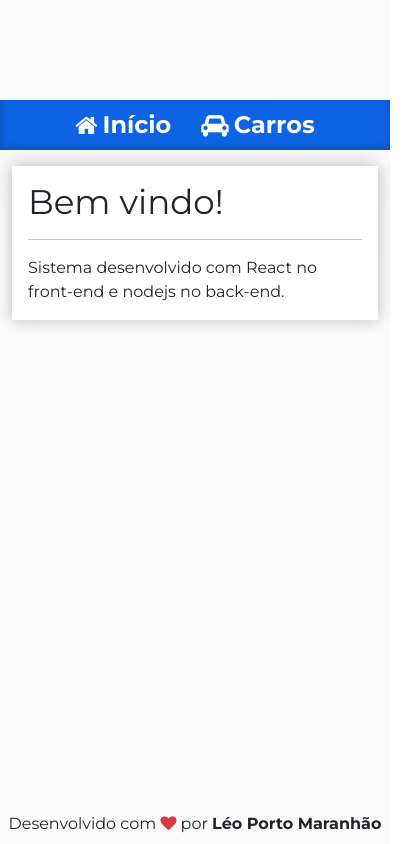
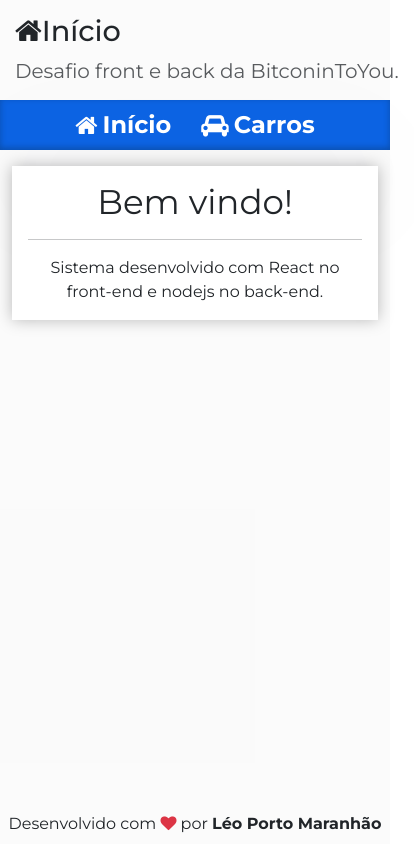
Before and after one commit to LeozinhoPortoM/challenge-front-end, a React (Create React App) app: page / in a window 390 px wide. Shown: the whole page, 414 px wide, since content can reach past the window. Built offline with nearby package versions, Linux system fonts and the light colour scheme.

Commit message:
Adjust in styles

```diff
--- a/src/components/template/Header.css
+++ b/src/components/template/Header.css
@@ -1,11 +1,9 @@
 header.header {
   display: flex;
   justify-content: center;
-  background-color: #fff;
   padding: 0px 15px;
   overflow: hidden;
   white-space: nowrap;
-  box-shadow: var(--shadow);
   margin: 0 auto;
 }
 
--- a/src/components/template/Header.jsx
+++ b/src/components/template/Header.jsx
@@ -3,7 +3,7 @@ import './Header.css'
 import React from 'react'
 
 export default props =>
-<header className="header d-none d-sm-flex flex-column">
+<header className="header d-sm-flex flex-column">
     <h1 className='mt-3'>
         <i className={`fa fa-${props.icon}`}></i>{props.title}
     </h1>
--- a/src/components/template/Main.css
+++ b/src/components/template/Main.css
@@ -1,4 +1,5 @@
 main > div {
   background-color: #fff;
   box-shadow: 0px 0px 15px #0004;
+  text-align: center;
 }
--- a/src/components/template/Main.jsx
+++ b/src/components/template/Main.jsx
@@ -6,7 +6,7 @@ export default (props) => (
   <>
     <Header {...props} />
     <main className="content container-fluid">
-      <div className="p-3 mt-3">{props.children}</div>
+      <div className="container-sm p-3 mt-3">{props.children}</div>
     </main>
   </>
 );
--- a/src/main/App.css
+++ b/src/main/App.css
@@ -3,8 +3,6 @@
   --header-height: 100px;
   --aside-height: 50px;
   --footer-height: 40px;
-
-  --shadow: 0 20px 23px 0 rgba(0, 0, 0, 0.1) 0 2px 49px 0 rgba(0, 0, 0, 0.6);
 }
 
 * {
```
